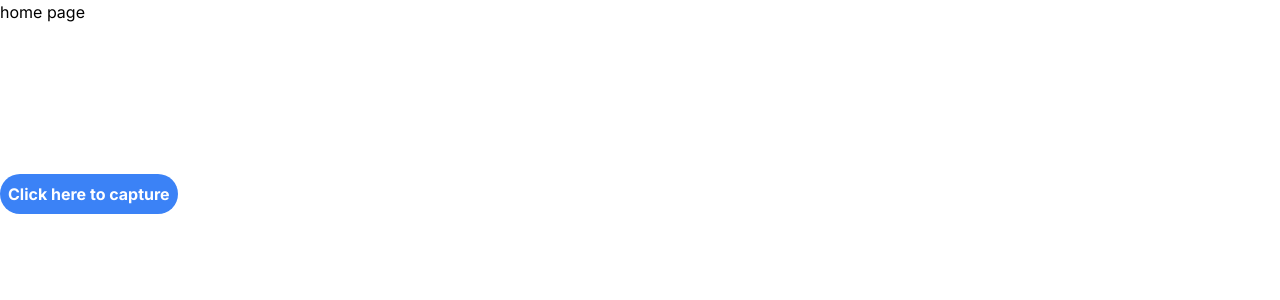
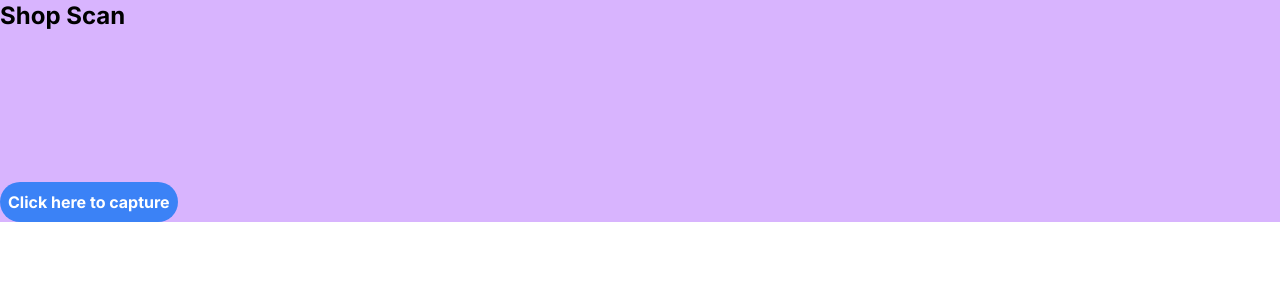
Before and after one commit to kleenkanteen/shop-scan, a Next.js app: page / in a window 1280 px wide. Shown: the top 300 px of the page. Built offline with nearby package versions, Linux system fonts and the light colour scheme; no server answers.

Commit message:
BG and app title rough styled

```diff
--- a/src/app/page.tsx
+++ b/src/app/page.tsx
@@ -3,8 +3,10 @@ import Cam from "./cam";
 
 export default function HomePage() {
   return (
-    <main>
-      home page
+    <main className="bg-purple-300">
+      <h1 className="font-bold text-2xl">
+        Shop Scan
+      </h1>
       <Cam />
     </main>
   );
```
